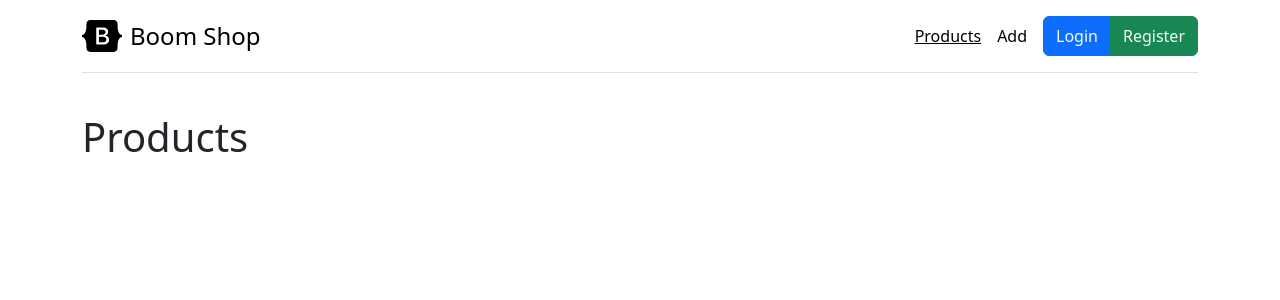
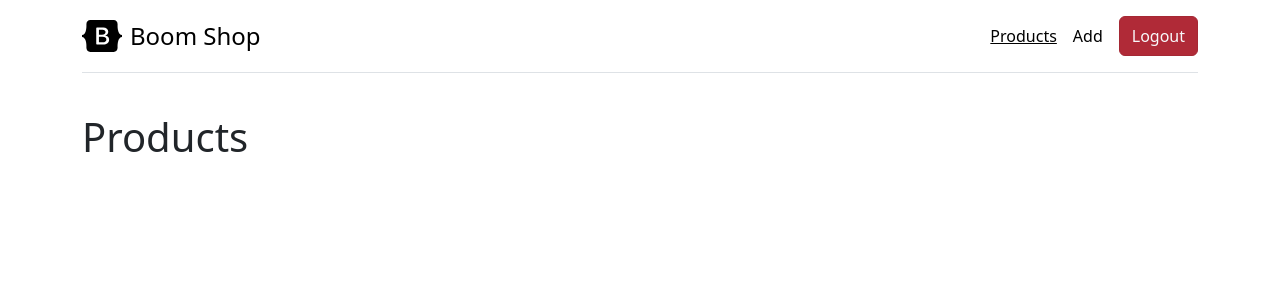
Before and after one commit to jamshidjanibekov/expressjs-boom-shop, a Node server app: page /products in a window 1280 px wide. Shown: the top 300 px of the page. Run offline with Node 20, Linux system fonts and the light colour scheme; the visitor is signed in with stand-in values (Sample User, id 1); some libraries are stand-ins or nearby versions.

Commit message:
Dynamic navbar, Cookie

```diff
--- a/index.js
+++ b/index.js
@@ -4,6 +4,8 @@ import mongoose from "mongoose";
 import flash from 'connect-flash'
 import session from 'express-session'
 import 'dotenv/config'
+import varMiddleware from './middleware/var.js'
+import cookieParser from 'cookie-parser'
 import * as dotenv from "dotenv";
 
 
@@ -28,8 +30,10 @@ app.set('views', './views');
 app.use(express.static('public'))
 app.use(express.urlencoded({extended:true}))
 app.use(express.json())
-app.use(session({secret:"Jamshid", resave:false, saveUninitialized:false}))
+app.use(cookieParser())
+app.use(session({secret:"Jamshid", resave: false, saveUninitialized:false}))
 app.use(flash())
+app.use(varMiddleware)
 
 app.use( AuthRouter)
 app.use( ProductsRoutes)
--- /dev/null
+++ b/middleware/var.js
@@ -0,0 +1,5 @@
+export default function (req, res, next){
+    const isAuth = req.cookies.token ? true : false
+    res.locals.token = isAuth
+    next()
+}
--- a/package.json
+++ b/package.json
@@ -14,6 +14,7 @@
   "dependencies": {
     "bcrypt": "^5.1.1",
     "connect-flash": "^0.1.1",
+    "cookie-parser": "^1.4.6",
     "dotenv": "^16.3.1",
     "express": "^4.18.2",
     "express-handlebars": "^7.1.2",
--- a/routes/products.js
+++ b/routes/products.js
@@ -3,7 +3,7 @@ const router = Router()
 
 router.get('/', (req, res) =>{
     res.render('index', {
-        title:'Boom shop | Jamshid'
+        title:'Boom shop | Jamshid',
     })
 })
 
--- a/views/partials/navbar.hbs
+++ b/views/partials/navbar.hbs
@@ -20,6 +20,11 @@
                 {{/if}}
 
             <div class="btn-group" role="group" aria-label="Basic mixed styles example">
+                {{#if token}}
+                    <button type="button" class="btn btn-danger active">
+                        <a class="text-light text-decoration-none" href="/login">Logout</a>
+                    </button>
+                {{else}}
                 {{#if isLogin}}
                     <button type="button" class="btn btn-primary active">
                         <a class="text-light text-decoration-none" href="/login">Login</a>
@@ -39,7 +44,7 @@
                         <a class="text-light text-decoration-none" href="/register">Register</a>
                     </button>
                 {{/if}}
-
+                {{/if}}
             </div>
             </nav>
         </div>
```
Also changed, not shown: 1 other file. Lines whose indentation alone changed are shown as unchanged.
